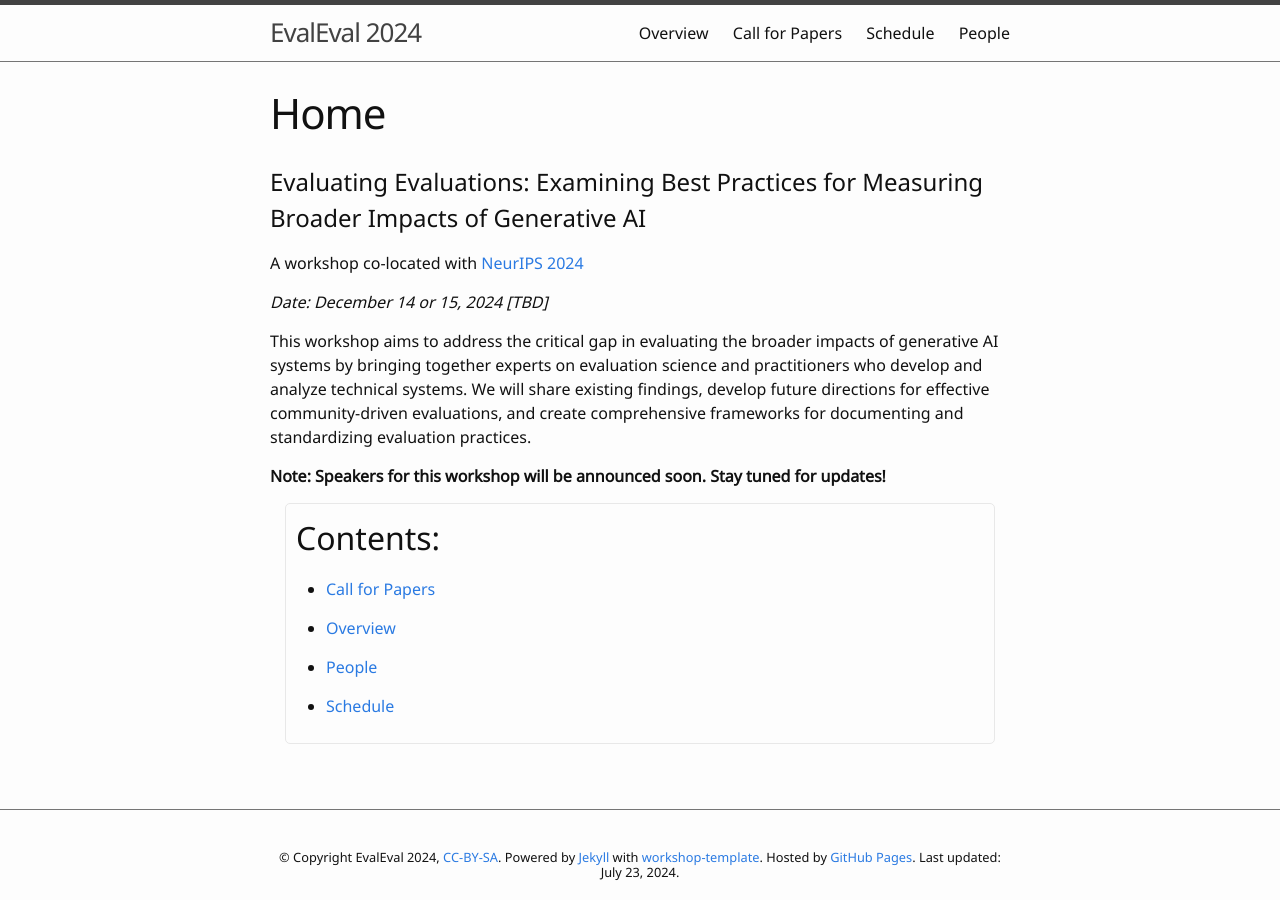
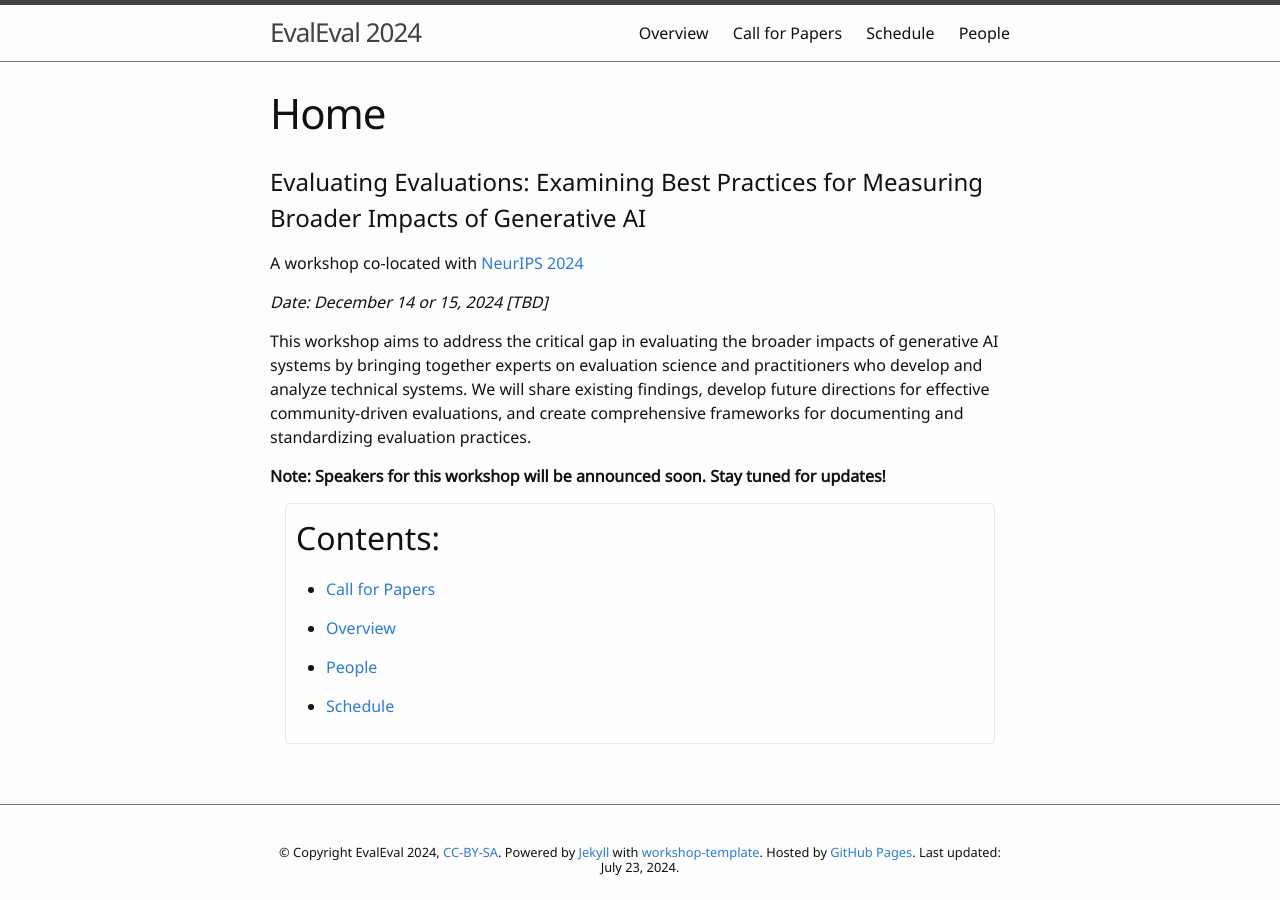
Before and after one commit to aaai-fidu-lab/aaai-fidu-lab.github.io, a Jekyll site: the page built from index.md, in a window 1280 px wide. Built offline with Jekyll 4.4.1, drawn with Linux system fonts in a browser that asks for light colours; our own code applies the rules of GitHub Pages for plain Markdown files.

Commit message:
Update custom.css

```diff
--- a/css/custom.css
+++ b/css/custom.css
@@ -17,12 +17,12 @@ html, body {
   position: absolute;
   bottom: 0;
   width: 100%;
-  height: 30px !important;  /* Reduced fixed height of the footer */
+  height: 35px !important;  /* Reduced fixed height of the footer */
 }
 
 .site-footer .wrapper {
-  padding-top: 10px !important;
-  padding-bottom: 10px !important;
+  padding-top: 10px;
+  padding-bottom: 10px;
 }
 
 .footer-content {
```
